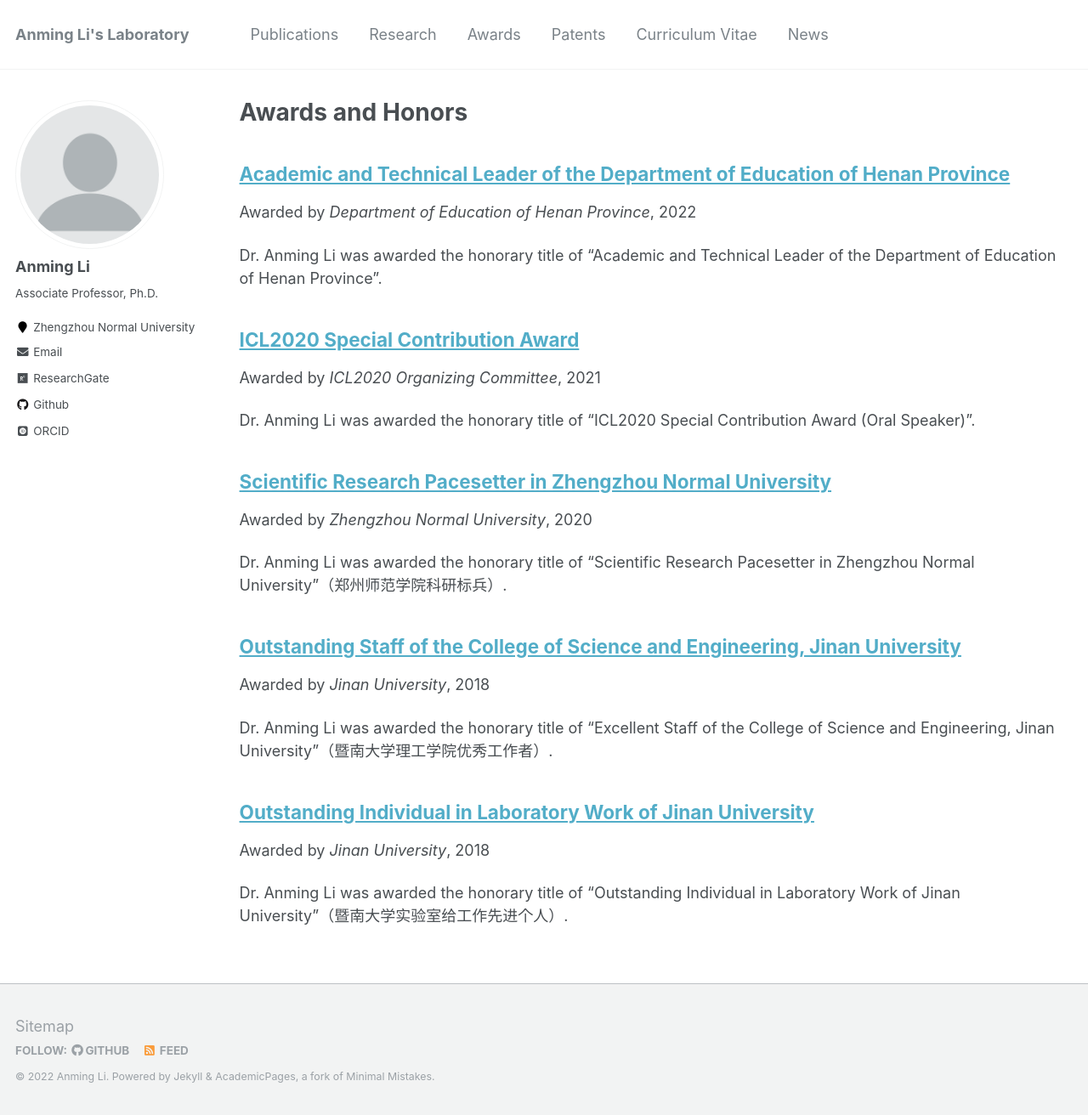
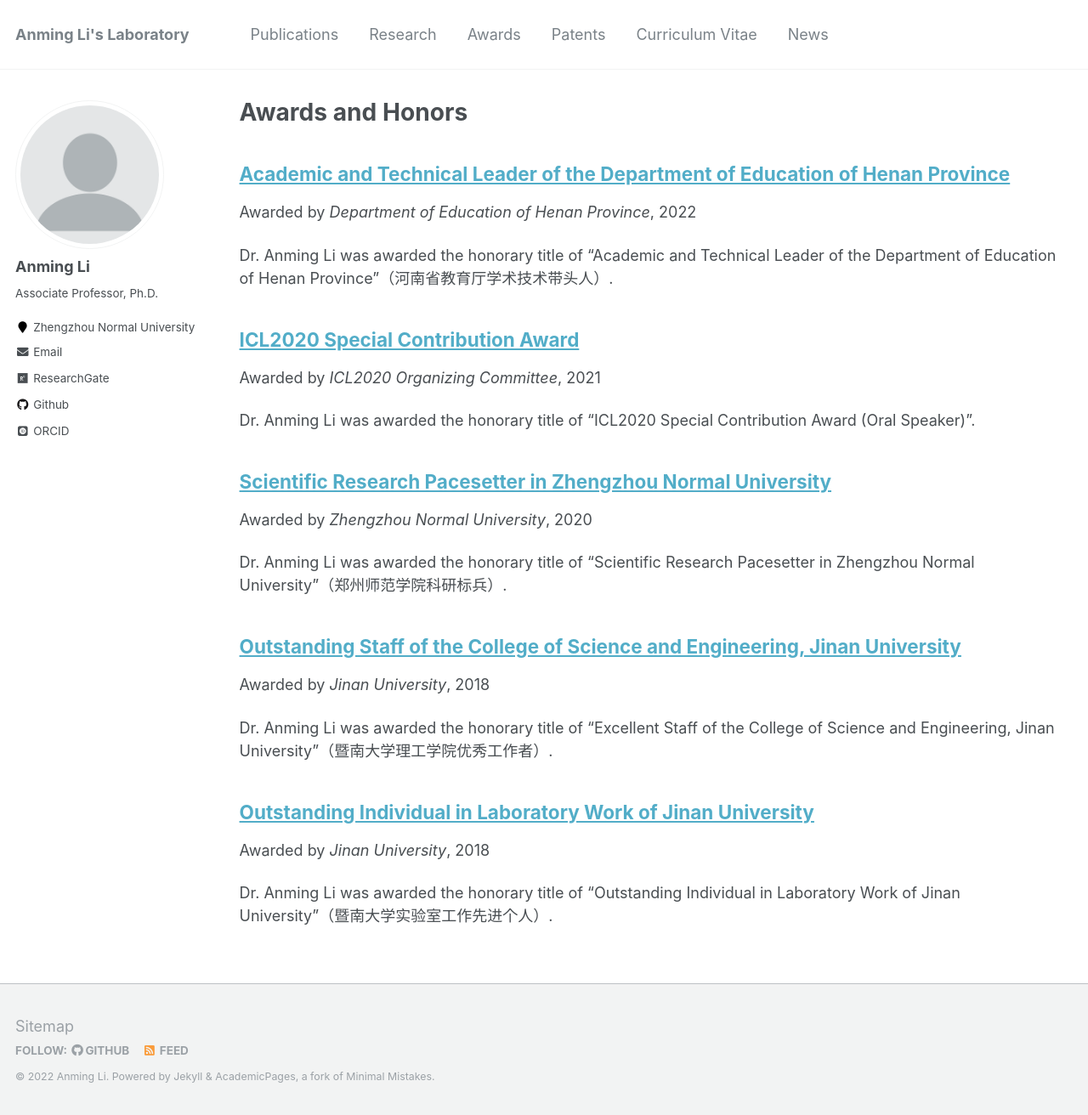
Before and after one commit to ucnclab/ucnclab.github.io, a Jekyll site: the page built from _pages/awards.md, in a window 1280 px wide and 1312 px high. Shown: the whole window at 85% size. Built offline with Jekyll 4.4.1, drawn with Linux system fonts in a browser that asks for light colours; some web fonts are replaced.

Commit message:
Add files via upload

```diff
--- a/_awards/2018-awards1.md
+++ b/_awards/2018-awards1.md
@@ -8,4 +8,4 @@ date: 2018-01-01
 location: "Guangzhou, China"
 ---
 
-Dr. Anming Li was awarded the honorary title of "Outstanding Individual in Laboratory Work of Jinan University"（暨南大学实验室给工作先进个人）.
+Dr. Anming Li was awarded the honorary title of "Outstanding Individual in Laboratory Work of Jinan University"（暨南大学实验室工作先进个人）.
--- a/_awards/2022-awards5.md
+++ b/_awards/2022-awards5.md
@@ -8,6 +8,6 @@ date: 2022-06-27
 location: "Zhengzhou, China"
 ---
 
-Dr. Anming Li was awarded the honorary title of "Academic and Technical Leader of the Department of Education of Henan Province".
+Dr. Anming Li was awarded the honorary title of "Academic and Technical Leader of the Department of Education of Henan Province"（河南省教育厅学术技术带头人）.
 
 [More information here](http://jyt.henan.gov.cn/2022/06-27/2476036.html)
```
